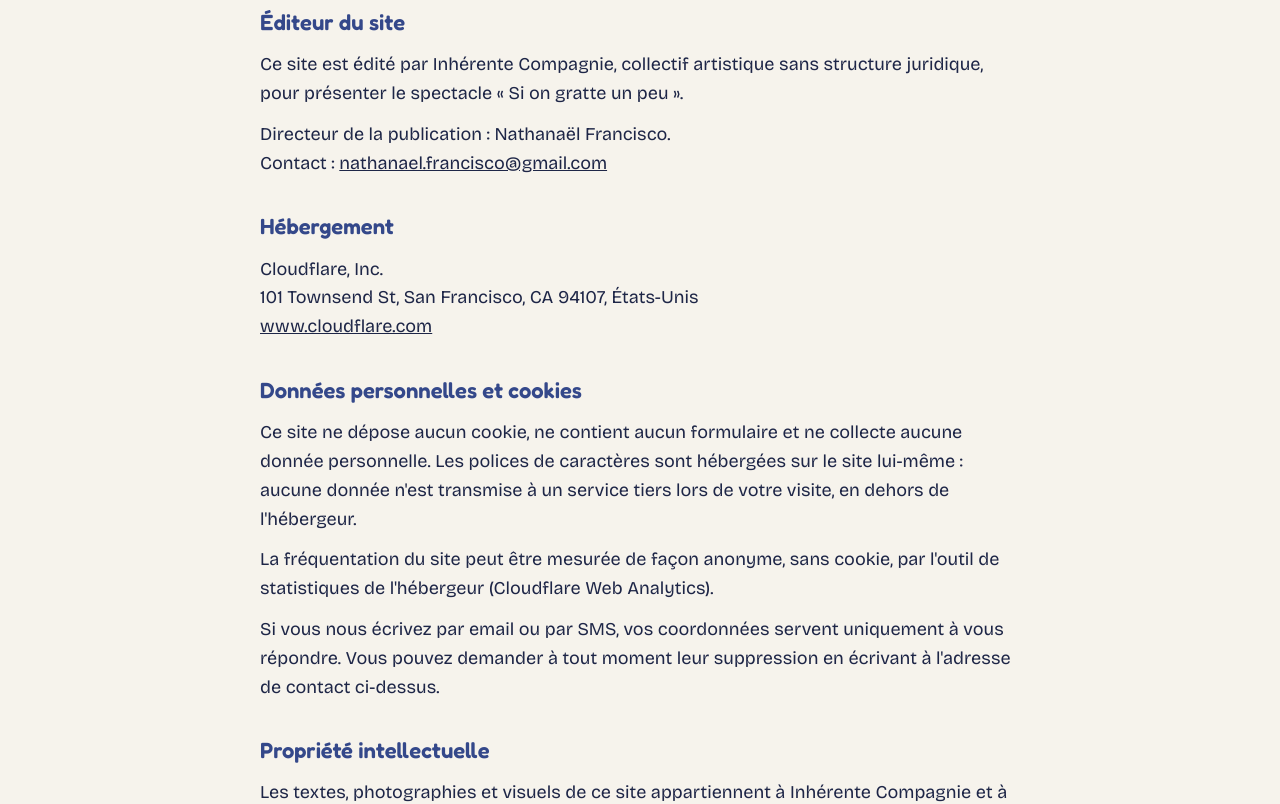
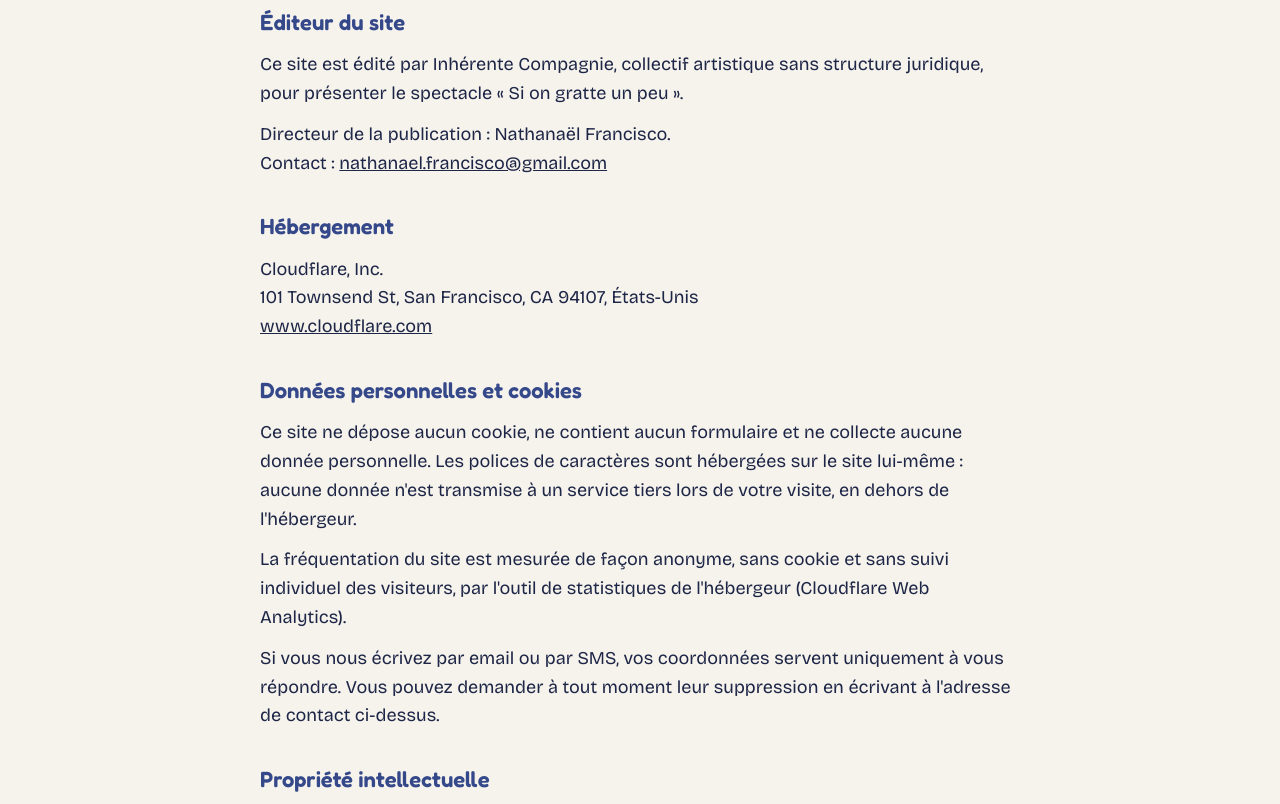
Before and after one commit to nathanaelf2k/si-on-gratte-un-peu, a plain HTML site: page mentions-legales.html in a window 1280 px wide. Shown: the part 241-1045 px from the top of the page. Drawn offline with Linux system fonts and the light colour scheme.

Commit message:
Statistiques de visite Cloudflare Web Analytics
Co-Authored-By: Claude Opus 5.5 <noreply@anthropic.com>
Claude-Session: https://claude.ai/code/session_015iv3KpxhMXj8G8yvpMH9o3

```diff
--- a/mentions-legales.html
+++ b/mentions-legales.html
@@ -28,7 +28,7 @@
 
     <h3>Données personnelles et cookies</h3>
     <p>Ce site ne dépose aucun cookie, ne contient aucun formulaire et ne collecte aucune donnée personnelle. Les polices de caractères sont hébergées sur le site lui-même : aucune donnée n'est transmise à un service tiers lors de votre visite, en dehors de l'hébergeur.</p>
-    <p>La fréquentation du site peut être mesurée de façon anonyme, sans cookie, par l'outil de statistiques de l'hébergeur (Cloudflare Web Analytics).</p>
+    <p>La fréquentation du site est mesurée de façon anonyme, sans cookie et sans suivi individuel des visiteurs, par l'outil de statistiques de l'hébergeur (Cloudflare Web Analytics).</p>
     <p>Si vous nous écrivez par email ou par SMS, vos coordonnées servent uniquement à vous répondre. Vous pouvez demander à tout moment leur suppression en écrivant à l'adresse de contact ci-dessus.</p>
 
     <h3>Propriété intellectuelle</h3>
@@ -38,5 +38,6 @@
 <footer class="footer">
   <p><strong>Inhérente Compagnie</strong> — Si on gratte un peu</p>
 </footer>
+<!-- Cloudflare Web Analytics --><script type='module' src='https://static.cloudflareinsights.com/beacon.min.js' data-cf-beacon='{"token": "e9c5924e8b8c4d1e94baeeb51bc5abc8"}'></script><!-- End Cloudflare Web Analytics -->
 </body>
 </html>
```
Also changed, not shown: index.html (+1 -0 lines).
